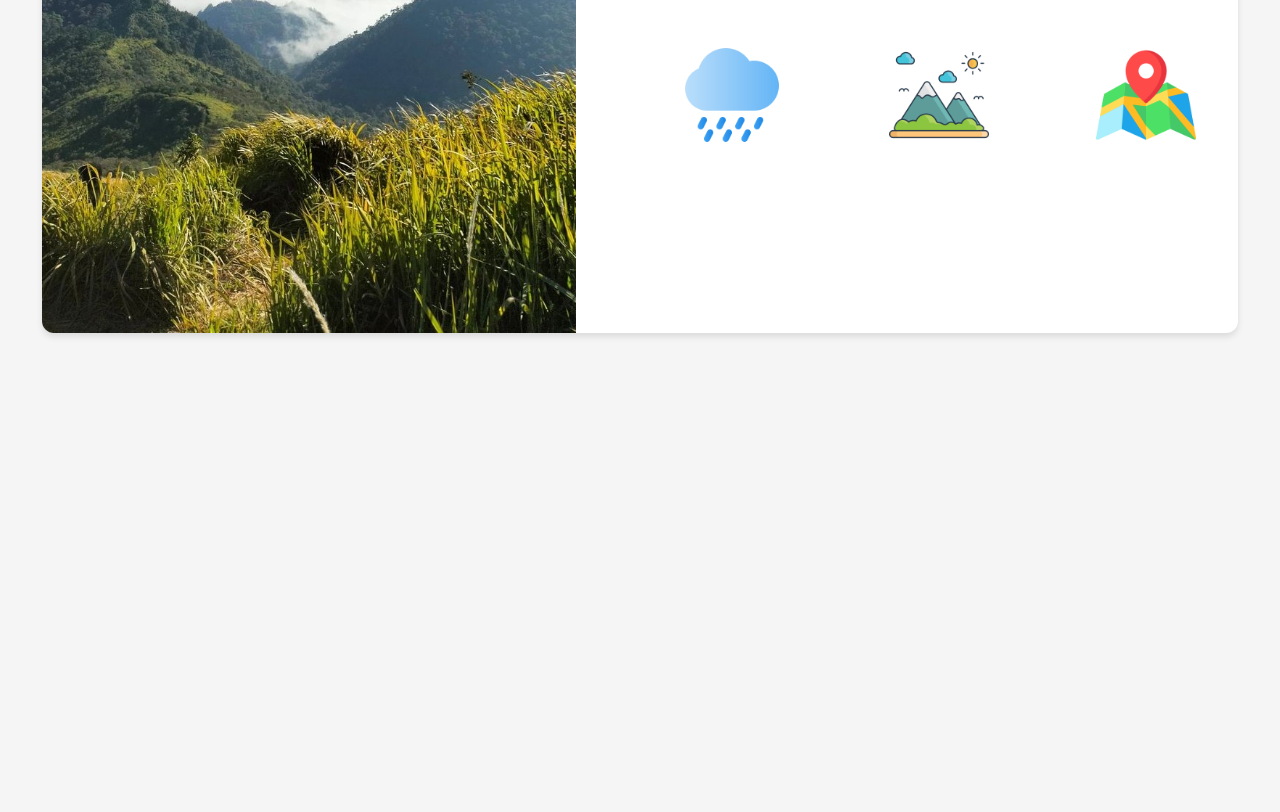
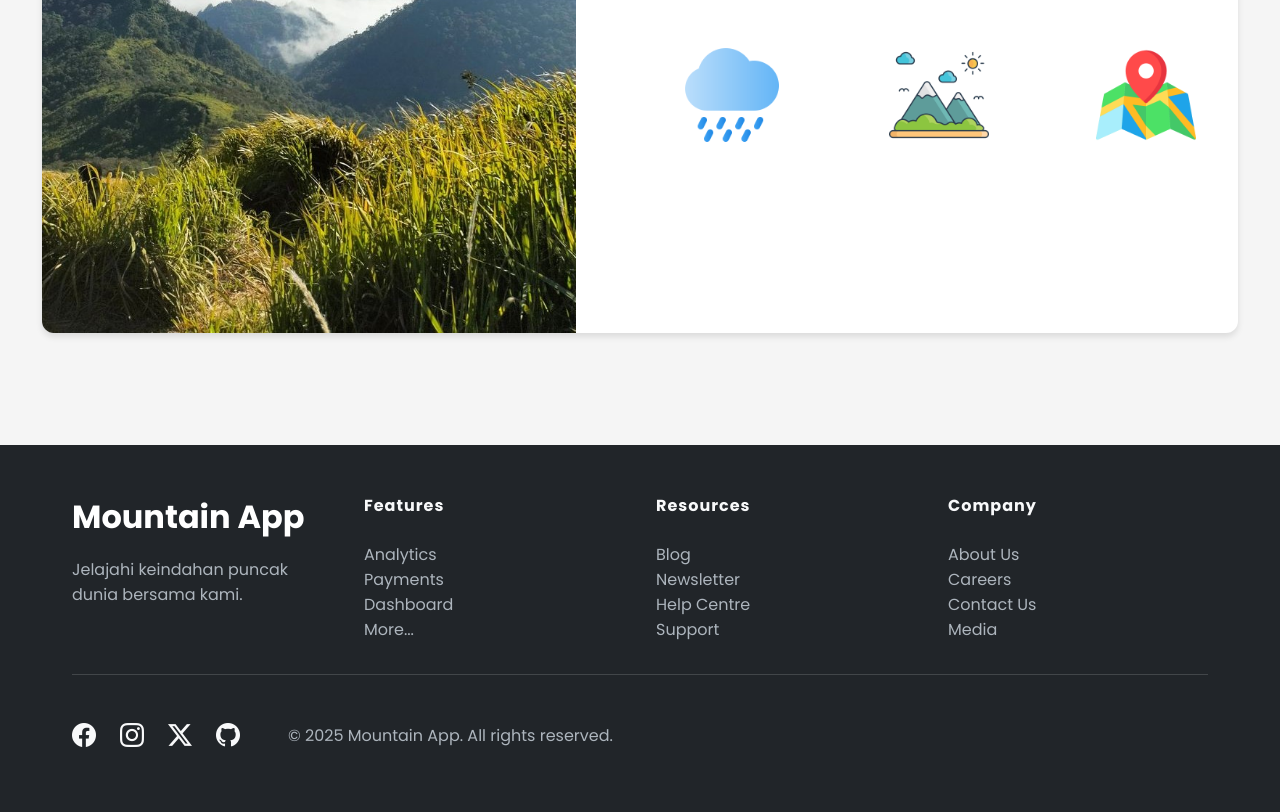
Before and after one commit to HarHamz/HiPlan, a website built with webpack: page src/index.html in a window 1280 px wide. Shown: the part 2295-3107 px from the top of the page. Before the commit the page ends 2692 px from the top, so only its background shows below. Built offline with nearby package versions, Linux system fonts and the light colour scheme.

Commit message:
feat: Menambahkan footer dan update package

```diff
--- a/package.json
+++ b/package.json
@@ -4,9 +4,8 @@
   "description": "Aplikasi Jelajah Gunung Indonesia",
   "main": "index.js",
   "scripts": {
-    "start": "webpack serve --config webpack.dev.js --open",
-    "build": "webpack --config webpack.prod.js",
-    "dev": "webpack serve --config webpack.dev.js --open"
+    "start-dev": "webpack-dev-server --config webpack.dev.js",
+    "build": "webpack --config webpack.prod.js"
   },
   "keywords": [],
   "author": "",
--- a/src/assets/styles/styles.css
+++ b/src/assets/styles/styles.css
@@ -344,7 +344,7 @@ body {
 }
 
 .forgot-password::after {
-  content: '';
+  content: "";
   position: absolute;
   width: 0;
   height: 1px;
@@ -398,7 +398,7 @@ body {
 }
 
 .register-now::after {
-  content: '';
+  content: "";
   position: absolute;
   width: 0;
   height: 1px;
@@ -491,6 +491,114 @@ body {
 /* Hide hamburger menu by default */
 .hamburger-menu {
   display: none;
+}
+
+footer-component {
+  display: block;
+  background-color: #212529;
+  color: #f8f9fa;
+  padding-top: 3rem;
+  padding-bottom: 3rem;
+  margin-top: 3rem;
+}
+
+footer-component .container {
+  max-width: 1200px;
+  margin: 0 auto;
+  padding: 0 2rem;
+}
+
+footer-component .row {
+  display: flex;
+  flex-wrap: wrap;
+  gap: 2rem;
+}
+
+footer-component .col-lg-3,
+footer-component .col-lg-2 {
+  flex: 1 1 180px;
+  min-width: 180px;
+}
+
+footer-component .footer-brand-name {
+  font-weight: bold;
+  font-size: 2rem;
+  margin-bottom: 1rem;
+  color: #fff;
+}
+
+footer-component .footer-column-title {
+  color: #f8f9fa;
+  font-size: 1rem;
+  font-weight: bold;
+  margin-bottom: 1.5rem;
+  letter-spacing: 1px;
+}
+
+footer-component .list-unstyled {
+  list-style: none;
+  padding-left: 0;
+}
+
+footer-component .footer-link {
+  color: #adb5bd;
+  text-decoration: none;
+  font-size: 1rem;
+  transition: color 0.2s;
+}
+
+footer-component .footer-link:hover {
+  color: #fff;
+}
+
+footer-component .footer-text-muted {
+  color: #adb5bd;
+  font-size: 1rem;
+}
+
+footer-component .footer-divider {
+  border: none;
+  border-top: 1px solid rgba(255, 255, 255, 0.15);
+  margin: 2rem 0;
+}
+
+footer-component .footer-social-icons {
+  display: flex;
+  align-items: center;
+  gap: 1.5rem;
+  justify-content: flex-start;
+}
+
+footer-component .footer-social-link {
+  color: #f8f9fa;
+  font-size: 1.5rem;
+  transition: color 0.2s;
+  text-decoration: none;
+}
+
+footer-component .footer-social-link:hover {
+  color: #fff;
+}
+
+/* CSS */
+.footer-right {
+  display: flex;
+  justify-content: flex-end;
+  padding: 1rem;
+}
+
+@media (max-width: 900px) {
+  footer-component .row {
+    flex-direction: column;
+    gap: 2rem;
+  }
+  footer-component .footer-social-icons {
+    justify-content: center;
+    margin-bottom: 1rem;
+  }
+  footer-component .col-md-6 {
+    text-align: center !important;
+  }
 }
 
 /*******************************
--- /dev/null
+++ b/src/components/footer-component.js
@@ -0,0 +1,70 @@
+class FooterComponent extends HTMLElement {
+  constructor() {
+    super();
+    // Tidak perlu Shadow DOM jika mengikuti pola navbar-component
+    // dan ingin style global dari styles.css berlaku langsung
+  }
+
+  connectedCallback() {
+    this.render();
+  }
+
+  render() {
+    this.innerHTML = `
+      <div class="container">
+        <div class="row">
+          <div class="col-lg-3 col-md-6 mb-4 mb-lg-0">
+            <h5 class="mb-3 footer-brand-name">Mountain App</h5>
+            <p class="small footer-text-muted">Jelajahi keindahan puncak dunia bersama kami.</p>
+          </div>
+
+          <div class="col-lg-2 col-md-6 mb-4 mb-lg-0 offset-lg-1">
+            <h6 class="text-uppercase fw-bold mb-4 footer-column-title">Features</h6>
+            <ul class="list-unstyled mb-0">
+              <li class="mb-2"><a href="#!" class="footer-link">Analytics</a></li>
+              <li class="mb-2"><a href="#!" class="footer-link">Payments</a></li>
+              <li class="mb-2"><a href="#!" class="footer-link">Dashboard</a></li>
+              <li class="mb-2"><a href="#!" class="footer-link">More...</a></li>
+            </ul>
+          </div>
+
+          <div class="col-lg-2 col-md-6 mb-4 mb-md-0">
+            <h6 class="text-uppercase fw-bold mb-4 footer-column-title">Resources</h6>
+            <ul class="list-unstyled mb-0">
+              <li class="mb-2"><a href="#!" class="footer-link">Blog</a></li>
+              <li class="mb-2"><a href="#!" class="footer-link">Newsletter</a></li>
+              <li class="mb-2"><a href="#!" class="footer-link">Help Centre</a></li>
+              <li class="mb-2"><a href="#!" class="footer-link">Support</a></li>
+            </ul>
+          </div>
+
+          <div class="col-lg-2 col-md-6 mb-4 mb-md-0">
+            <h6 class="text-uppercase fw-bold mb-4 footer-column-title">Company</h6>
+            <ul class="list-unstyled mb-0">
+              <li class="mb-2"><a href="#!" class="footer-link">About Us</a></li>
+              <li class="mb-2"><a href="#!" class="footer-link">Careers</a></li>
+              <li class="mb-2"><a href="#!" class="footer-link">Contact Us</a></li>
+              <li class="mb-2"><a href="#!" class="footer-link">Media</a></li>
+            </ul>
+          </div>
+        </div>
+
+        <hr class="my-4 footer-divider">
+
+        <div class="row align-items-center">
+          <div class="col-md-6 text-center text-md-start mb-3 mb-md-0 footer-social-icons">
+            <a href="#!" class="footer-social-link me-3"><i class="bi bi-facebook"></i></a>
+            <a href="#!" class="footer-social-link me-3"><i class="bi bi-instagram"></i></a>
+            <a href="#!" class="footer-social-link me-3"><i class="bi bi-twitter-x"></i></a>
+            <a href="#!" class="footer-social-link"><i class="bi bi-github"></i></a>
+          </div>
+          <div class="col-md-6 text-center text-md-end">
+            <p class="small footer-text-muted mb-0 footer-right">&copy; ${new Date().getFullYear()} Mountain App. All rights reserved.</p>
+          </div>
+        </div>
+      </div>
+    `;
+  }
+}
+
+customElements.define("footer-component", FooterComponent);
--- a/src/index.html
+++ b/src/index.html
@@ -3,6 +3,10 @@
   <head>
     <meta charset="UTF-8" />
     <meta name="viewport" content="width=device-width, initial-scale=1.0" />
+    <link
+      rel="stylesheet"
+      href="https://cdn.jsdelivr.net/npm/bootstrap-icons@1.11.3/font/bootstrap-icons.min.css"
+    />
     <title>HiPlan - Jelajahi Gunung di Indonesia</title>
   </head>
   <body>
--- a/src/index.js
+++ b/src/index.js
@@ -1,4 +1,5 @@
 import "./components/navbar-component.js";
+import "./components/footer-component.js";
 import "./assets/styles/styles.css";
 import { HomeView } from "./views/HomeView";
 import { LoginView } from "./views/LoginView";
--- a/src/views/HomeView.js
+++ b/src/views/HomeView.js
@@ -62,6 +62,8 @@ export class HomeView {
                     </div>
                 </section>
             </main>
+
+            <footer-component></footer-component>
         `;
 
     this.bindEvents();
--- a/src/views/RegisterView.js
+++ b/src/views/RegisterView.js
@@ -16,7 +16,7 @@ export class RegisterView {
                         </div>
                         <div class="form-group">
                             <label for="tanggal">Tanggal Lahir</label>
-                            <input type="date" id="tanggal" name="tanggal" required>
+                            <input type="text" id="tanggal" name="tanggal" placeholder="DD/MM/YYYY" required>
                         </div>
                         <div class="form-group">
                             <label for="alamat">Alamat</label>
```
Also changed, not shown: src/presenters/HomePresenter.js (+4 -3 lines), src/presenters/LoginPresenter.js (+4 -3 lines), src/presenters/RegisterPresenter.js (+4 -3 lines), dist/assets/cartenz.jpg (deleted), dist/assets/lawu.jpg (deleted), dist/assets/search-icon.svg (deleted), dist/index.html (deleted), dist/main.bundle.js (deleted), 4 other files.
